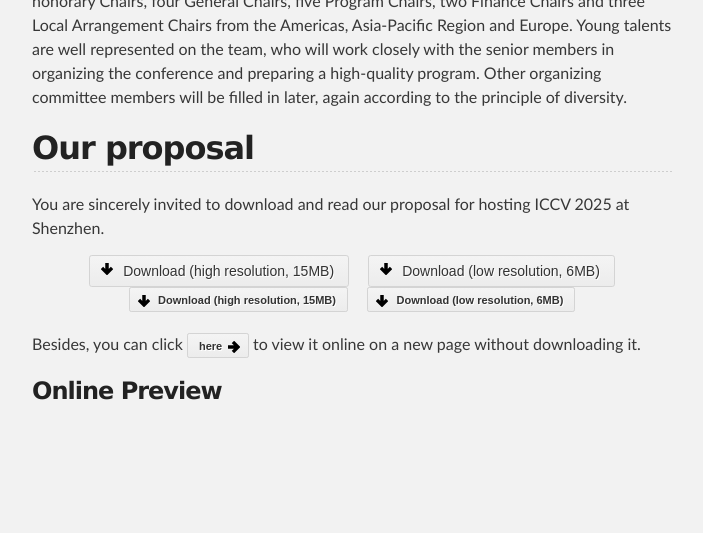
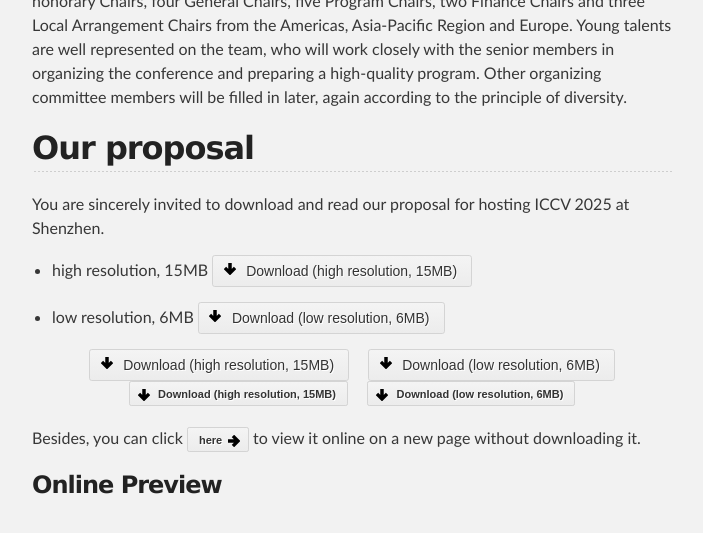
Before and after one commit to iccv2025shenzhen/iccv2025shenzhen, a Jekyll site: the page built from index.md, in a window 1280 px wide and 900 px high, scrolled down 2264 px. Shown: the top 533 px of the window, without its empty margins (288-991 px from the left). Built offline with Jekyll 4.4.1, drawn with Linux system fonts in a browser that asks for light colours; our own code applies the rules of GitHub Pages for plain Markdown files.

Commit message:
Update index.md

```diff
--- a/index.md
+++ b/index.md
@@ -65,6 +65,10 @@
 
 You are sincerely invited to download and read our proposal for hosting ICCV 2025 at Shenzhen.
 
+- high resolution, 15MB <a href="https://iccv2025shenzhen.github.io/assets/file/ICCV2025shenzhen.pdf" class="button big icon arrowdown">Download (high resolution, 15MB)</a>
+
+- low resolution, 6MB <a href="https://iccv2025shenzhen.github.io/assets/file/ICCV2025shenzhen_compact.pdf" class="button big icon arrowdown">Download (low resolution, 6MB)</a>
+
 <div class="center-div">
 <a href="https://iccv2025shenzhen.github.io/assets/file/ICCV2025shenzhen.pdf" class="button big icon arrowdown">Download (high resolution, 15MB)</a>
 <a href="https://iccv2025shenzhen.github.io/assets/file/ICCV2025shenzhen_compact.pdf" class="button big icon arrowdown">Download (low resolution, 6MB)</a>
```
